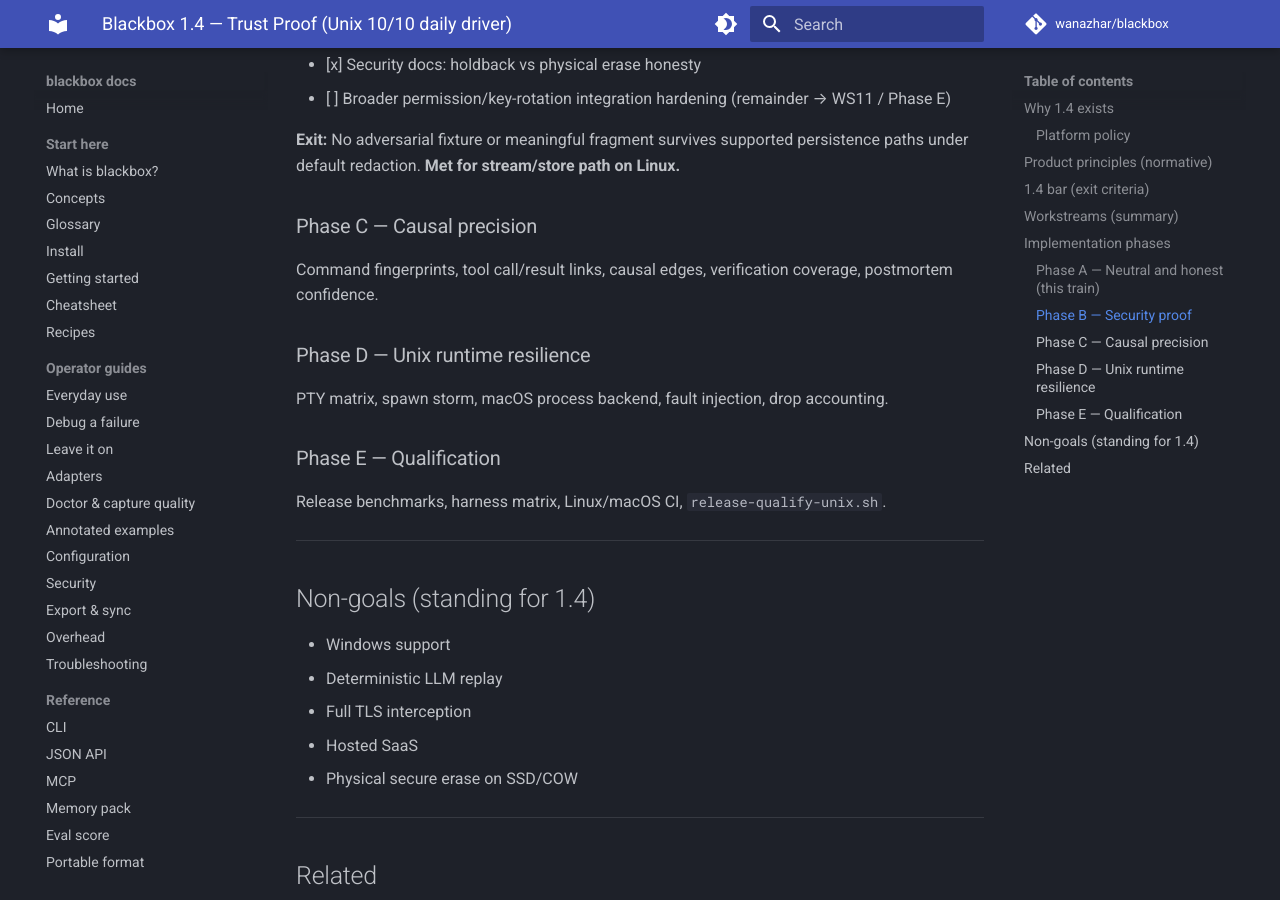
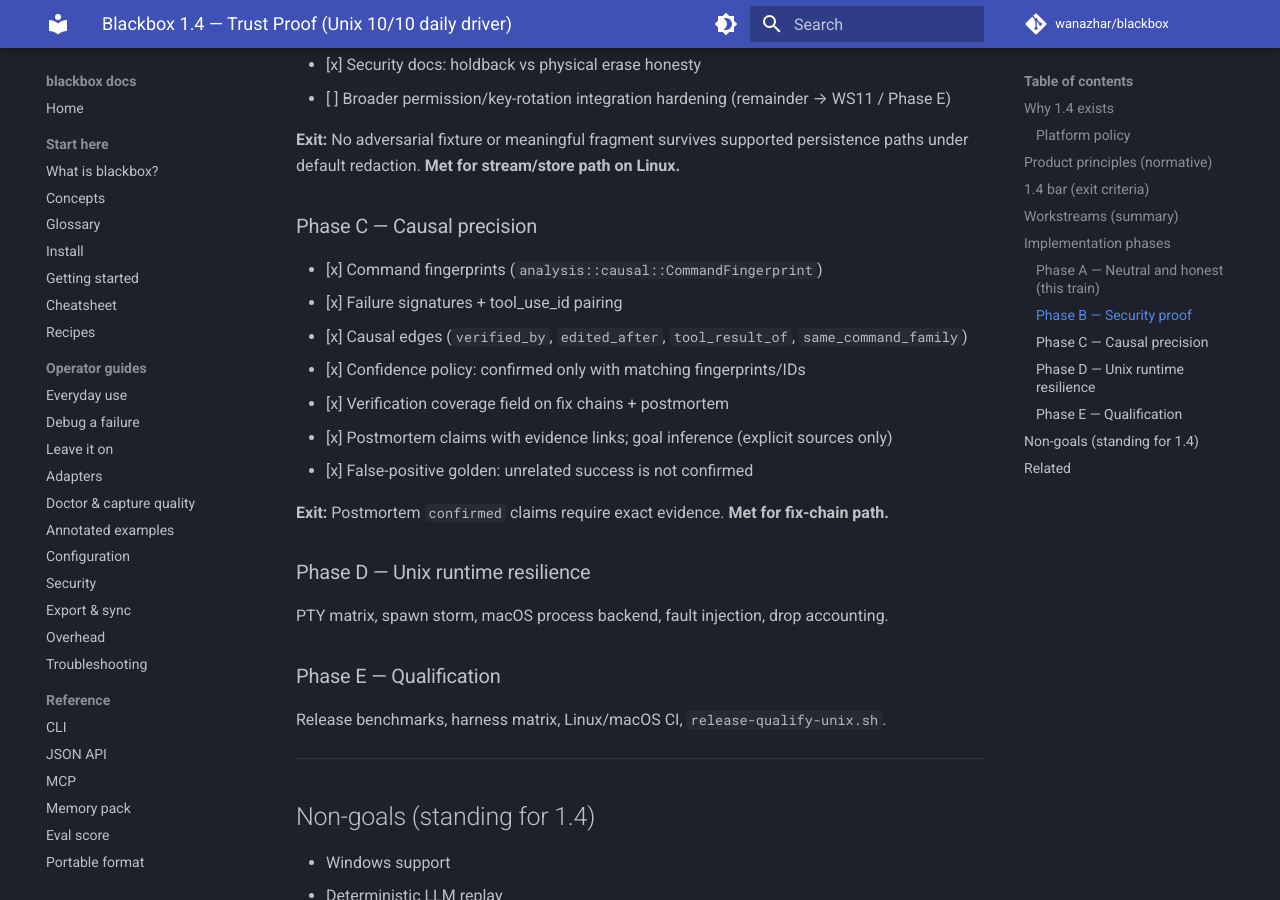
Before and after one commit to wanazhar/blackbox, an MkDocs documentation site: the page built from docs/plan/trust-proof-1.4.md, in a window 1280 px wide and 900 px high, scrolled down 3790 px. Built offline with MkDocs 1.6.1 and Material for MkDocs 9.7.7, drawn with Linux system fonts in a browser that asks for light colours; comment, search, counter and statistics services are not loaded; some of the changed text lies outside the part shown.

Commit message:
test+docs(causal): unrelated-success golden and confidence policy docs
Add postmortem golden for false-positive trap; document confidence policy
and Phase C progress in roadmap, plan, debug guide, and CHANGELOG.

```diff
--- a/docs/plan/trust-proof-1.4.md
+++ b/docs/plan/trust-proof-1.4.md
@@ -108,7 +108,15 @@
 
 ### Phase C — Causal precision
 
-Command fingerprints, tool call/result links, causal edges, verification coverage, postmortem confidence.
+- [x] Command fingerprints (`analysis::causal::CommandFingerprint`)
+- [x] Failure signatures + tool_use_id pairing
+- [x] Causal edges (`verified_by`, `edited_after`, `tool_result_of`, `same_command_family`)
+- [x] Confidence policy: confirmed only with matching fingerprints/IDs
+- [x] Verification coverage field on fix chains + postmortem
+- [x] Postmortem claims with evidence links; goal inference (explicit sources only)
+- [x] False-positive golden: unrelated success is not confirmed
+
+**Exit:** Postmortem `confirmed` claims require exact evidence. **Met for fix-chain path.**
 
 ### Phase D — Unix runtime resilience
 
```
Also changed, not shown: other parts of docs/plan/trust-proof-1.4.md (+1 -1 lines), AGENTS.md (+1 -1 lines), CHANGELOG.md (+9 -0 lines), docs/ROADMAP.md (+1 -1 lines), docs/guide/debug-a-failure.md (+7 -2 lines), 1 other file.
